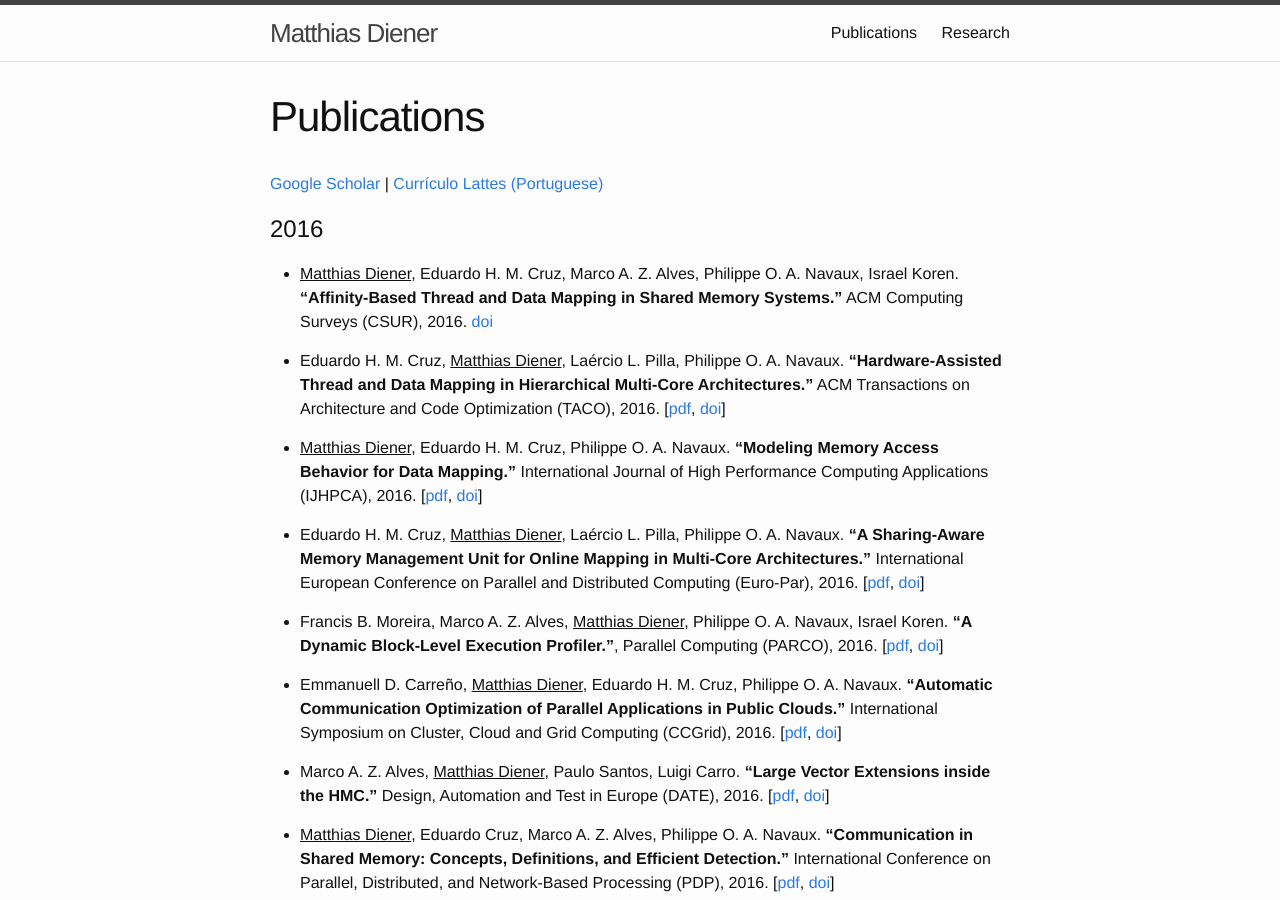
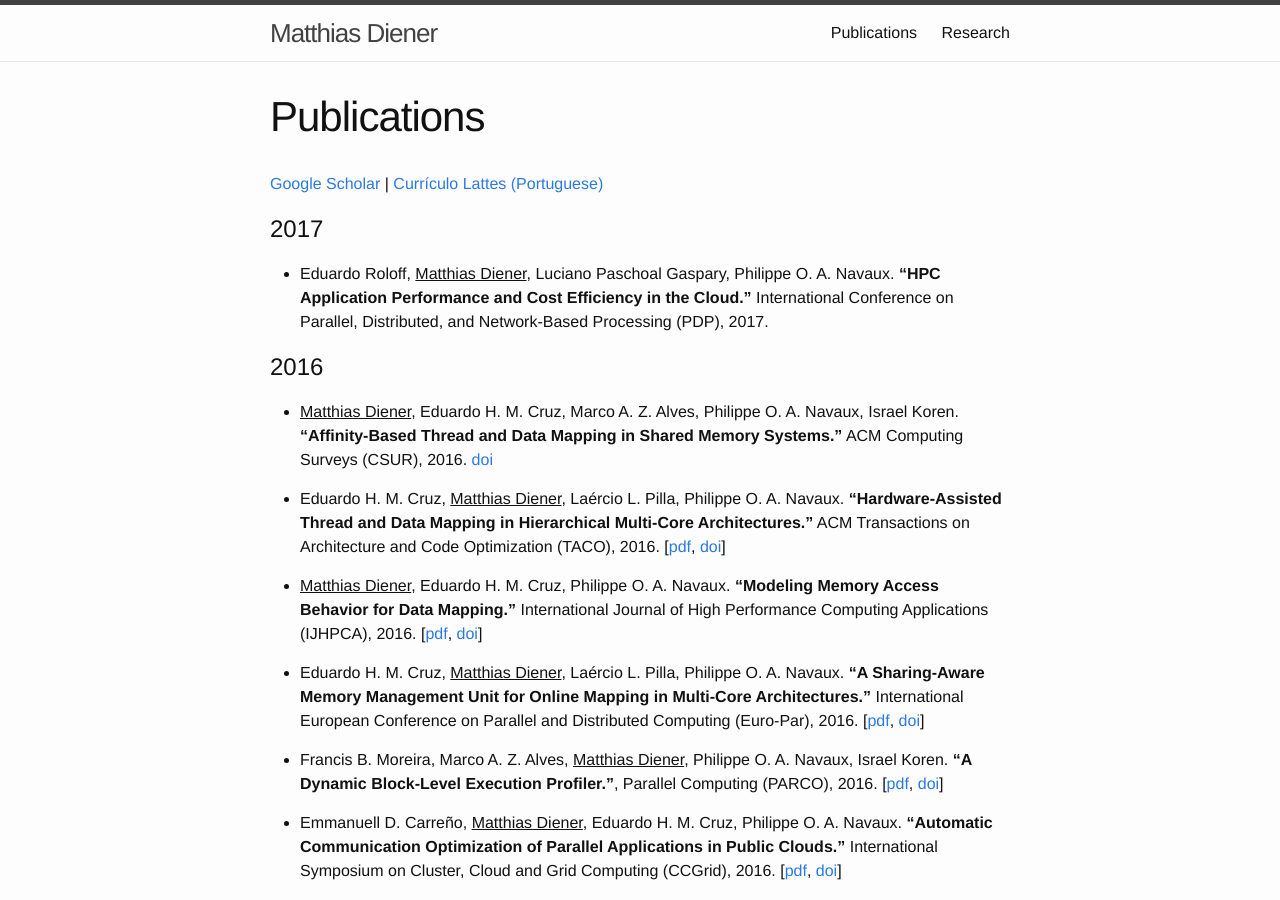
Before and after one commit to matthiasdiener/matthiasdiener.github.io, a Jekyll site: the page built from publications.md, in a window 1280 px wide and 900 px high. Built offline with Jekyll 4.4.1, drawn with Linux system fonts in a browser that asks for light colours.

Commit message:
add pdp 2017

```diff
--- a/publications.md
+++ b/publications.md
@@ -4,6 +4,11 @@ title: Publications
 ---
 
 [Google Scholar](http://scholar.google.com/citations?user=LiU7uKIAAAAJ) \| [Currículo Lattes (Portuguese)](http://lattes.cnpq.br/8653611969517458)
+
+
+# 2017
+
+* Eduardo Roloff, <u>Matthias Diener</u>, Luciano Paschoal Gaspary, Philippe O. A. Navaux. **“HPC Application Performance and Cost Efficiency in the Cloud.”** International Conference on Parallel, Distributed, and Network-Based Processing (PDP), 2017.
 
 # 2016
 
```
